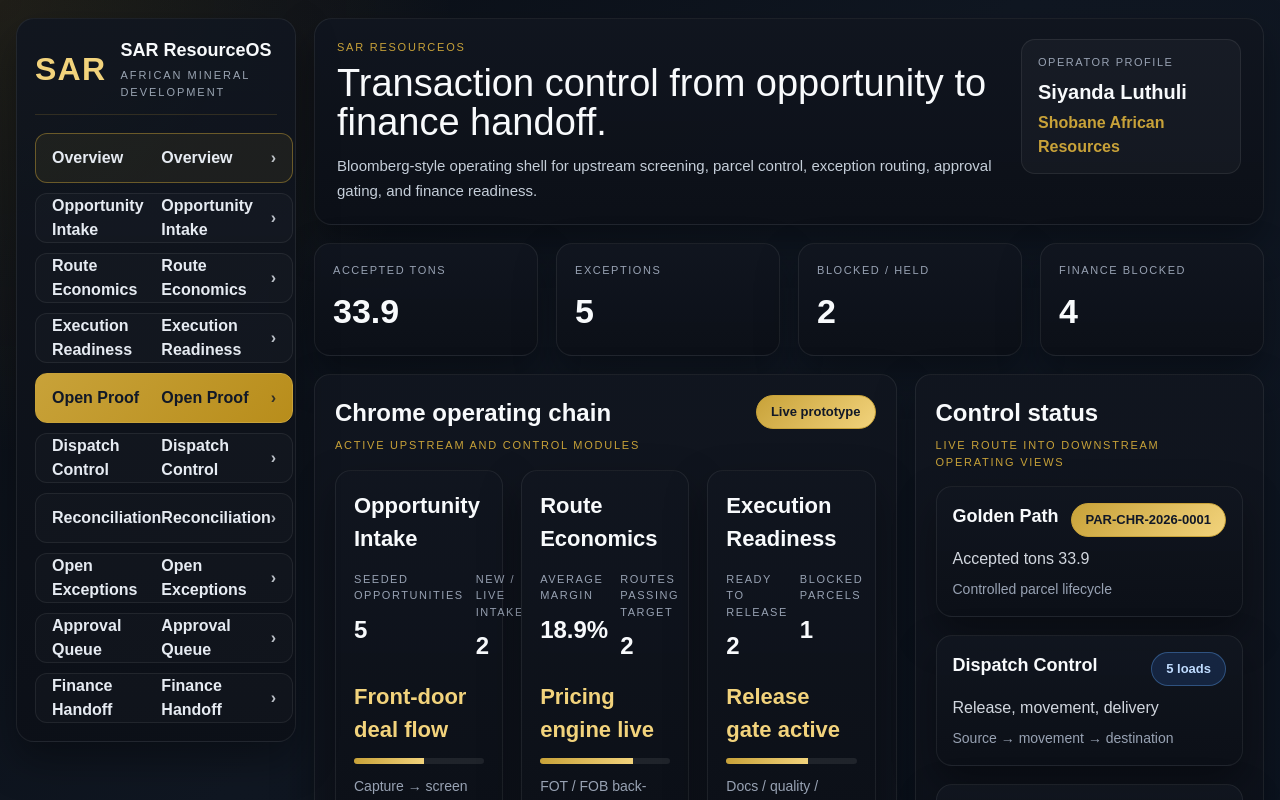
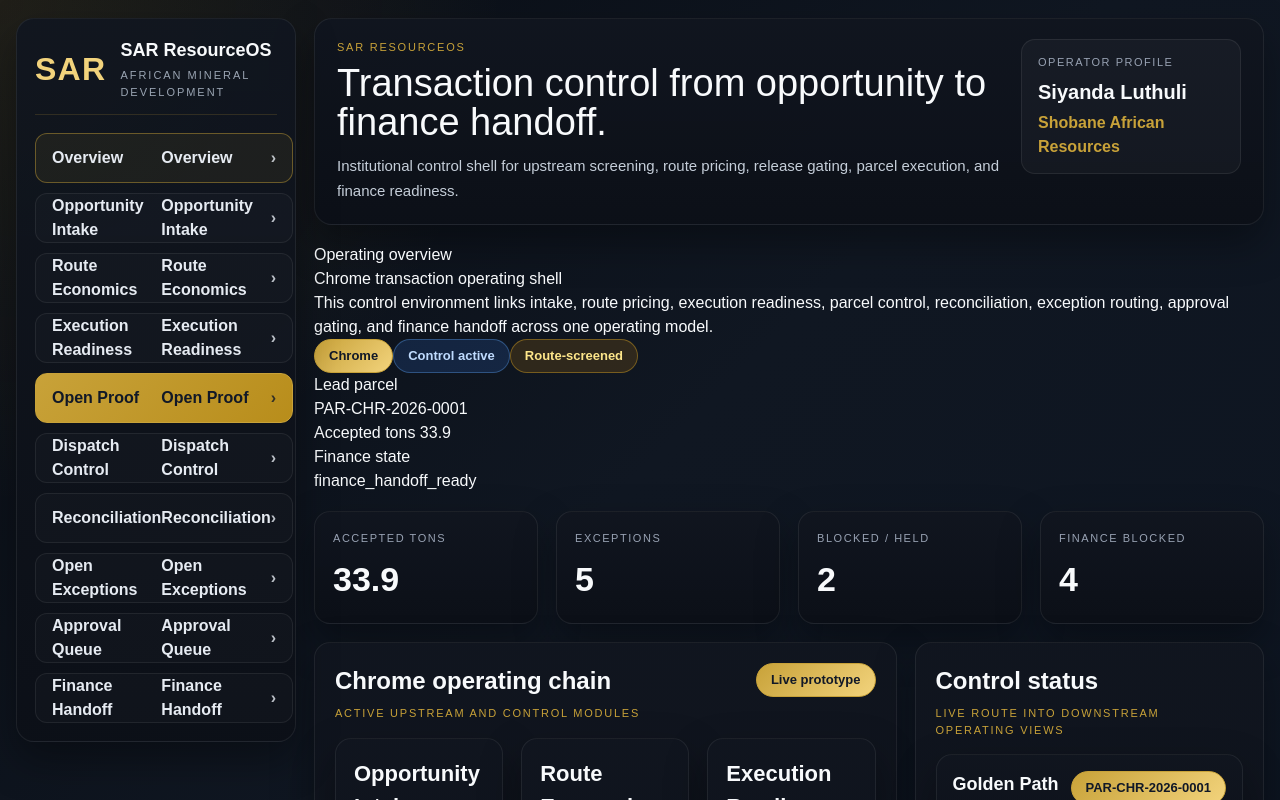
Before and after one commit to shobanesiyanda/sar-resourceos-golden-path-proof, a Next.js app: page / in a window 1280 px wide. Shown: the top 800 px of the page. Built offline with nearby package versions, Linux system fonts and the light colour scheme.

Commit message:
Refactor labels and update subtitle in page.tsx

```diff
--- a/app/page.tsx
+++ b/app/page.tsx
@@ -15,9 +15,9 @@ export default function HomePage() {
   const modules = [
     {
       title: "Opportunity Intake",
-      leftLabel: "Seeded opportunities",
+      leftLabel: "Seeded",
       leftValue: "5",
-      rightLabel: "New / live intake",
+      rightLabel: "New / live",
       rightValue: "2",
       highlight: "Front-door deal flow",
       footer: "Capture → screen → route",
@@ -26,9 +26,9 @@ export default function HomePage() {
     },
     {
       title: "Route Economics",
-      leftLabel: "Average margin",
+      leftLabel: "Avg margin",
       leftValue: "18.9%",
-      rightLabel: "Routes passing target",
+      rightLabel: "Passing",
       rightValue: "2",
       highlight: "Pricing engine live",
       footer: "FOT / FOB back-solving",
@@ -37,9 +37,9 @@ export default function HomePage() {
     },
     {
       title: "Execution Readiness",
-      leftLabel: "Ready to release",
+      leftLabel: "Ready",
       leftValue: "2",
-      rightLabel: "Blocked parcels",
+      rightLabel: "Blocked",
       rightValue: "1",
       highlight: "Release gate active",
       footer: "Docs / quality / approval / funding",
@@ -103,8 +103,35 @@ export default function HomePage() {
     <ExecutiveShell
       activeHref="/"
       title="Transaction control from opportunity to finance handoff."
-      subtitle="Bloomberg-style operating shell for upstream screening, parcel control, exception routing, approval gating, and finance readiness."
+      subtitle="Institutional control shell for upstream screening, route pricing, release gating, parcel execution, and finance readiness."
     >
+      <div className="bb-hero-grid">
+        <section className="bb-hero-panel">
+          <div className="bb-hero-meta">Operating overview</div>
+          <h2 className="bb-hero-title">Chrome transaction operating shell</h2>
+          <p className="bb-hero-text">
+            This control environment links intake, route pricing, execution readiness,
+            parcel control, reconciliation, exception routing, approval gating, and
+            finance handoff across one operating model.
+          </p>
+
+          <div className="bb-hero-tags">
+            <span className="bb-chip bb-chip-gold">Chrome</span>
+            <span className="bb-chip bb-chip-blue">Control active</span>
+            <span className="bb-chip bb-chip-amber">Route-screened</span>
+          </div>
+        </section>
+
+        <aside className="bb-hero-side">
+          <div className="bb-side-label">Lead parcel</div>
+          <div className="bb-side-value">{data.parcel.parcelId}</div>
+          <div className="bb-side-sub">Accepted tons {data.parcel.acceptedTons}</div>
+          <div className="bb-side-divider" />
+          <div className="bb-side-label">Finance state</div>
+          <div className="bb-side-state">{data.parcel.financeState}</div>
+        </aside>
+      </div>
+
       <div className="bb-grid bb-grid-kpis">
         <div className="bb-kpi-card">
           <div className="bb-kpi-label">Accepted tons</div>
@@ -180,7 +207,7 @@ export default function HomePage() {
               </div>
             </div>
 
-            <div className="bb-stack">
+            <div className="bb-stack bb-stack-tight">
               {controlCards.map((card) => (
                 <a key={card.href} href={card.href} className="bb-status-card">
                   <div className="bb-status-top">
@@ -215,4 +242,4 @@ export default function HomePage() {
       </div>
     </ExecutiveShell>
   );
-    }
+            }
```
